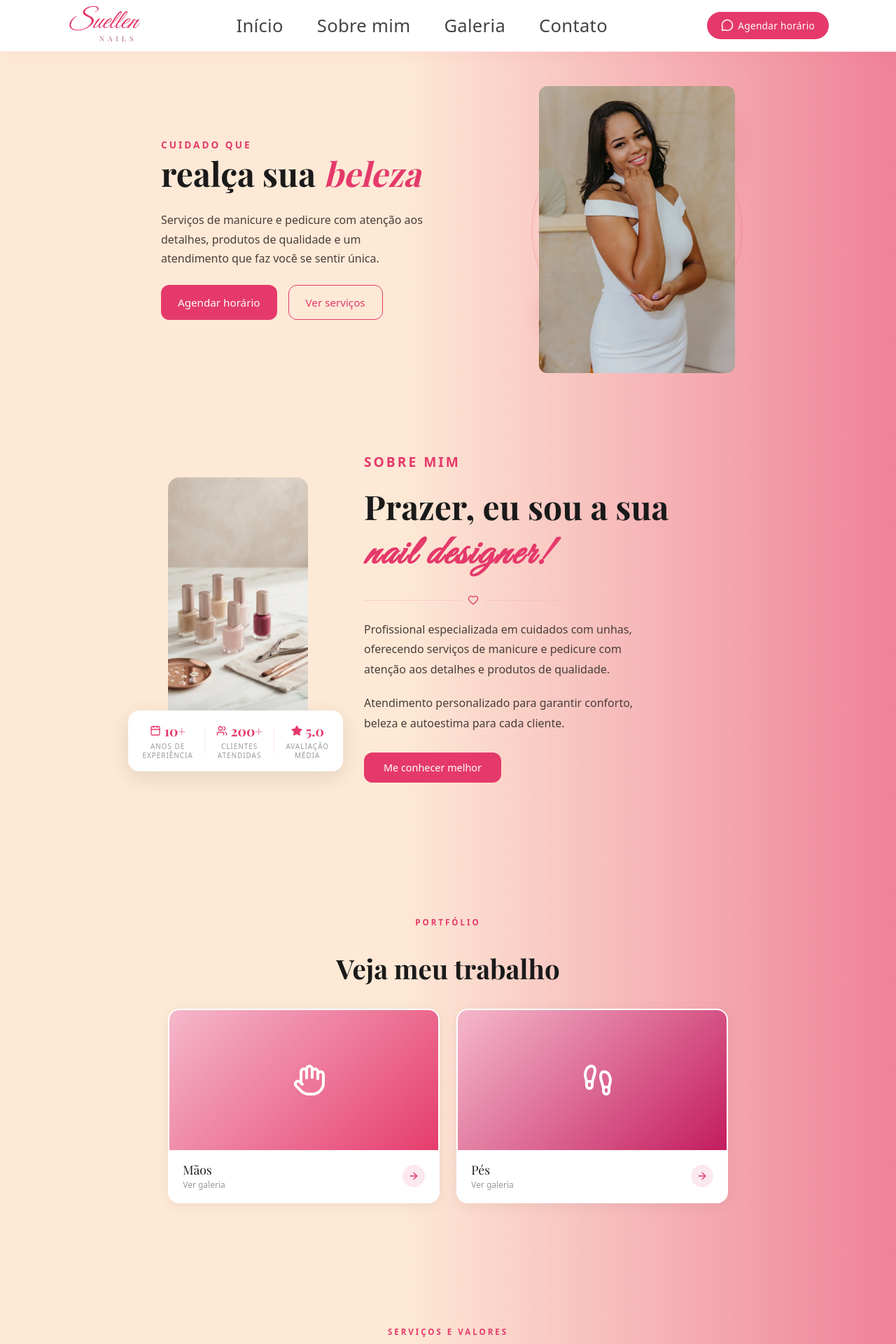
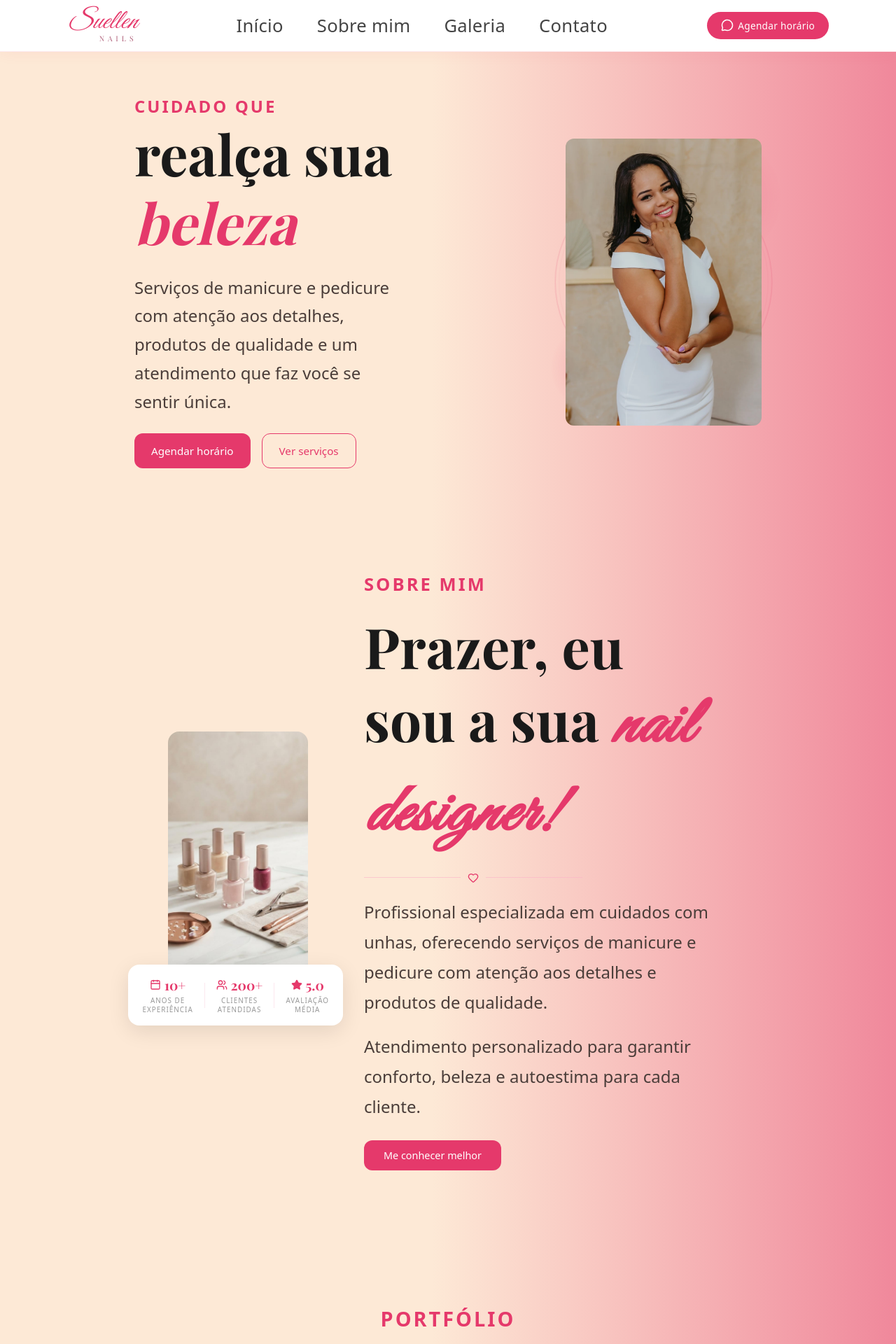
Before and after one commit to arthurjd03/studio-nails, a Next.js app: page / in a window 1280 px wide. Shown: the top 1920 px of the page at 70% size. Built offline with nearby package versions, Linux system fonts and the light colour scheme; a web font is replaced by a local one.

Commit message:
style: melhorar responsividade em telas maiores

```diff
--- a/src/components/About/styles.module.css
+++ b/src/components/About/styles.module.css
@@ -21,13 +21,25 @@
 }
 
 @keyframes fadeUp {
-  from { opacity: 0; transform: translateY(40px); }
-  to   { opacity: 1; transform: translateY(0); }
+  from {
+    opacity: 0;
+    transform: translateY(40px);
+  }
+  to {
+    opacity: 1;
+    transform: translateY(0);
+  }
 }
 
 @keyframes scaleIn {
-  from { opacity: 0; transform: scale(0.88); }
-  to   { opacity: 1; transform: scale(1); }
+  from {
+    opacity: 0;
+    transform: scale(0.88);
+  }
+  to {
+    opacity: 1;
+    transform: scale(1);
+  }
 }
 .content {
   display: flex;
@@ -39,7 +51,7 @@
 }
 
 .label {
-  font-size: 0.72rem;
+  font-size: 1.2rem;
   letter-spacing: 3px;
   text-transform: uppercase;
   color: var(--color-primary);
@@ -66,7 +78,7 @@
 
 .content h2 {
   font-family: var(--font-title);
-  font-size: clamp(1.8rem, 4vw,3rem);
+  font-size: 1.8rem;
   color: #1a1a1a;
   line-height: 1.3;
 }
@@ -75,7 +87,7 @@
   font-style: italic;
   color: #e5396b;
   font-family: var(--font-script);
-  font-size: 1.2em;
+  font-size: 2.2rem;
   letter-spacing: 3px;
 }
 
@@ -97,7 +109,6 @@
   margin-top: 0.5rem;
   transition: all 0.25s ease;
 }
-
 
 .imageWrapper {
   position: relative;
@@ -124,7 +135,6 @@
   box-shadow: 0 4px 12px rgba(229, 57, 107, 0.3);
   z-index: 2;
 }
-
 
 .statsCard {
   position: absolute;
@@ -173,14 +183,12 @@
   flex-shrink: 0;
 }
 
-
 @media (min-width: 480px) {
   .statsCard {
     right: -10px;
     padding: 16px 20px;
   }
 }
-
 
 @media (min-width: 768px) {
   .container {
@@ -196,26 +204,46 @@
     text-align: left;
   }
   .content p {
-    font-size: 1rem;
-    max-width: 420px;
+    font-size: 1.4rem;
+    max-width: 520px;
+  }
+  .content h2 {
+    font-size: 3rem;
+  }
+  .content h2 span {
+    font-size: 4rem;
   }
   .label {
-    font-size: 1.2rem;
+    font-size: 1.6rem;
   }
-
   .statsCard {
     right: -50px;
   }
-
   .cta:hover {
     transform: translateY(-2px);
     box-shadow: 0 8px 20px rgba(229, 57, 107, 0.25);
   }
 }
 
-
 @media (min-width: 1280px) {
   .container {
     padding: 2rem var(--padding-inline);
   }
+  .content h2 {
+    font-family: var(--font-title);
+    font-size: 5rem;
+    color: #1a1a1a;
+    line-height: 1.3;
+  }
+  .content p {
+    font-size: 1.5rem;
+    max-width: 650px;
+  }
+  .content h2 span {
+    font-style: italic;
+    color: #e5396b;
+    font-family: var(--font-script);
+    font-size: 6rem;
+    letter-spacing: 3px;
+  }
 }
--- a/src/components/Contact/styles.module.css
+++ b/src/components/Contact/styles.module.css
@@ -42,7 +42,7 @@
 }
 
 .label {
-  font-size: 0.72rem;
+  font-size: 1.2rem;
   letter-spacing: 3px;
   text-transform: uppercase;
   color: var(--color-primary);
@@ -175,11 +175,13 @@ a.card:hover .icon {
 @media (min-width: 768px) {
   .container {
     padding: 4rem var(--padding-inline);
-    gap: 2.5rem;
   }
 
   .hours {
     padding: 2rem 2.5rem;
+  }
+  .label {
+  font-size: 1.6rem;
   }
 }
 
@@ -192,4 +194,7 @@ a.card:hover .icon {
   .hours {
     max-width: 900px;
   }
+  .label {
+  font-size: 1.8rem;
+  }
 }
--- a/src/components/Gallery/styles.module.css
+++ b/src/components/Gallery/styles.module.css
@@ -32,7 +32,7 @@
 }
 
 .label {
-  font-size: 0.72rem;
+  font-size: 1.2rem;
   letter-spacing: 3px;
   text-transform: uppercase;
   color: var(--color-primary);
@@ -275,6 +275,9 @@
   .emblaSlide {
     flex: 0 0 75%;
   }
+  .label {
+    font-size: 1.6rem;
+  }
 }
 
 /* — Tablet (768px) — */
@@ -282,7 +285,9 @@
   .gallerySection {
     gap: 2rem;
   }
-
+  .label {
+    font-size: 1.8rem;
+  }
   .cards {
     max-width: 800px;
     gap: 1.5rem;
--- a/src/components/Hero/styles.module.css
+++ b/src/components/Hero/styles.module.css
@@ -3,7 +3,8 @@
   display: flex;
   flex-direction: column-reverse;
   align-items: center;
-  padding: .5rem var(--padding-inline);
+  padding: 0.5rem var(--padding-inline);
+  margin-bottom: 10px;
   gap: 2rem;
   justify-content: flex-start;
 }
@@ -206,7 +207,7 @@
 }
 
 .content h1 {
-  font-size: clamp(1.8rem, 6vw, 3rem);
+  font-size: 1.8rem;
   line-height: 1.2;
   color: var(--color-text);
 }
@@ -317,9 +318,21 @@
 }
 
 /* — Tablet large — */
-@media (min-width: 1024px) {
+@media (min-width: 767px) {
   .container {
     gap: 8rem;
+  }
+
+  .content h1 {
+    font-size: 3rem;
+    line-height: 1.2;
+    color: var(--color-text);
+  }
+  .content h1 small {
+    font-size: 0.95rem;
+  }
+  .content p {
+    font-size: 1.4rem;
   }
 }
 
@@ -328,4 +341,16 @@
   .container {
     gap: 10rem;
   }
+
+  .content h1 {
+    font-size: 5rem;
+    line-height: 1.2;
+    color: var(--color-text);
+  }
+  .content h1 small {
+    font-size: 1.5rem;
+  }
+    .content p {
+    font-size: 1.5rem;
+  }
 }
--- a/src/components/PaymentMethods/styles.module.css
+++ b/src/components/PaymentMethods/styles.module.css
@@ -104,7 +104,7 @@
 
 .label {
   position: relative;
-  font-size: 0.72rem;
+  font-size: 1.2rem;
   letter-spacing: 3px;
   text-transform: uppercase;
   color: var(--color-primary);
@@ -206,6 +206,9 @@
   .container {
     margin-bottom: .4rem;
   }
+  .label {
+    font-size: 1.6rem;
+  }
 }
 /* — Tablet — */
 
@@ -215,6 +218,9 @@
     max-width: 900px;
     padding: 3.5rem 4rem;
     margin-bottom: .7rem;
+  }
+  .label {
+    font-size: 1.8rem;
   }
 
   .pills {
--- a/src/components/Services/styles.module.css
+++ b/src/components/Services/styles.module.css
@@ -98,7 +98,7 @@
 }
 
 .label {
-  font-size: 0.72rem;
+  font-size: 1.2rem;
   letter-spacing: 3px;
   text-transform: uppercase;
   color: var(--color-primary);
@@ -149,6 +149,9 @@
 
 /* — Tablet — */
 @media (min-width: 768px) {
+  .label {
+  font-size: 1.6rem;
+  }
   .list {
     flex-direction: row;
     flex-wrap: wrap;
@@ -164,4 +167,7 @@
   .list li {
     flex: 1 1 calc(33.333% - 0.7rem);
   }
+    .label {
+  font-size: 1.8rem;
+  }
 }
```
